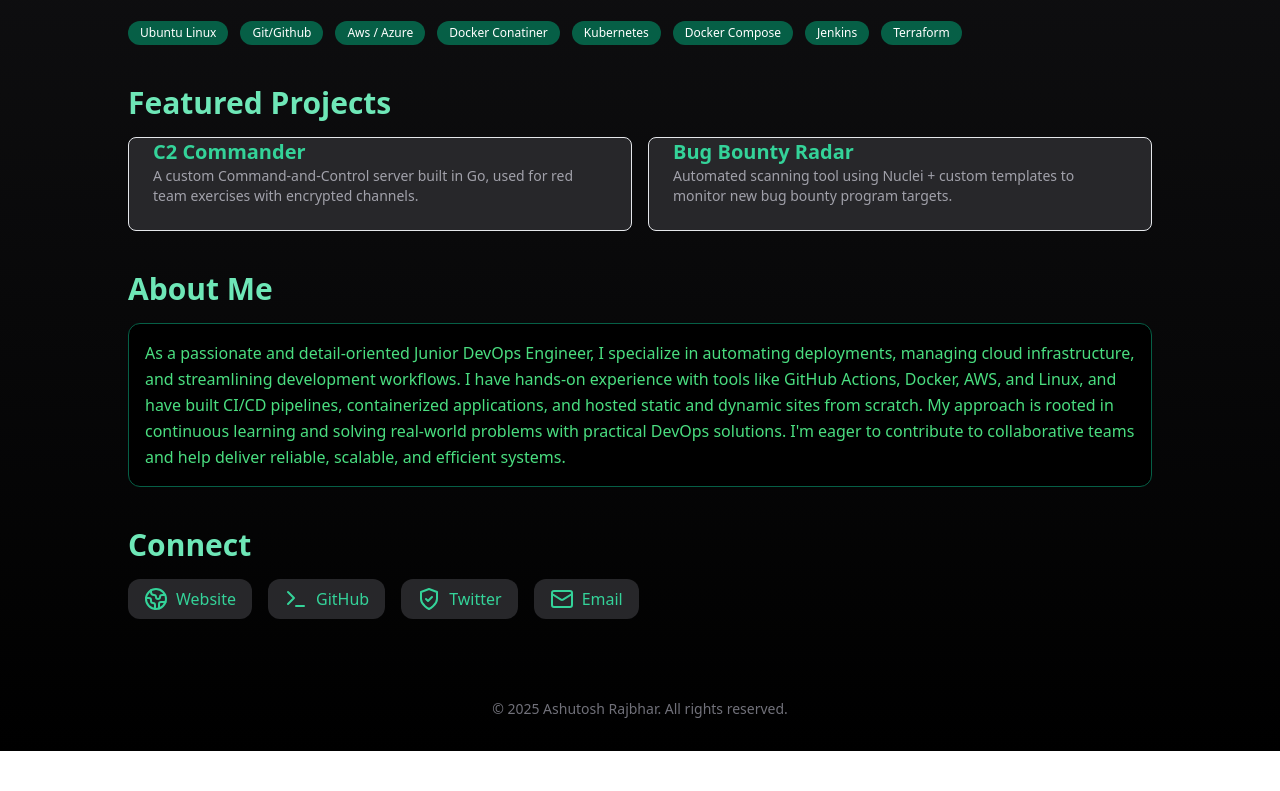
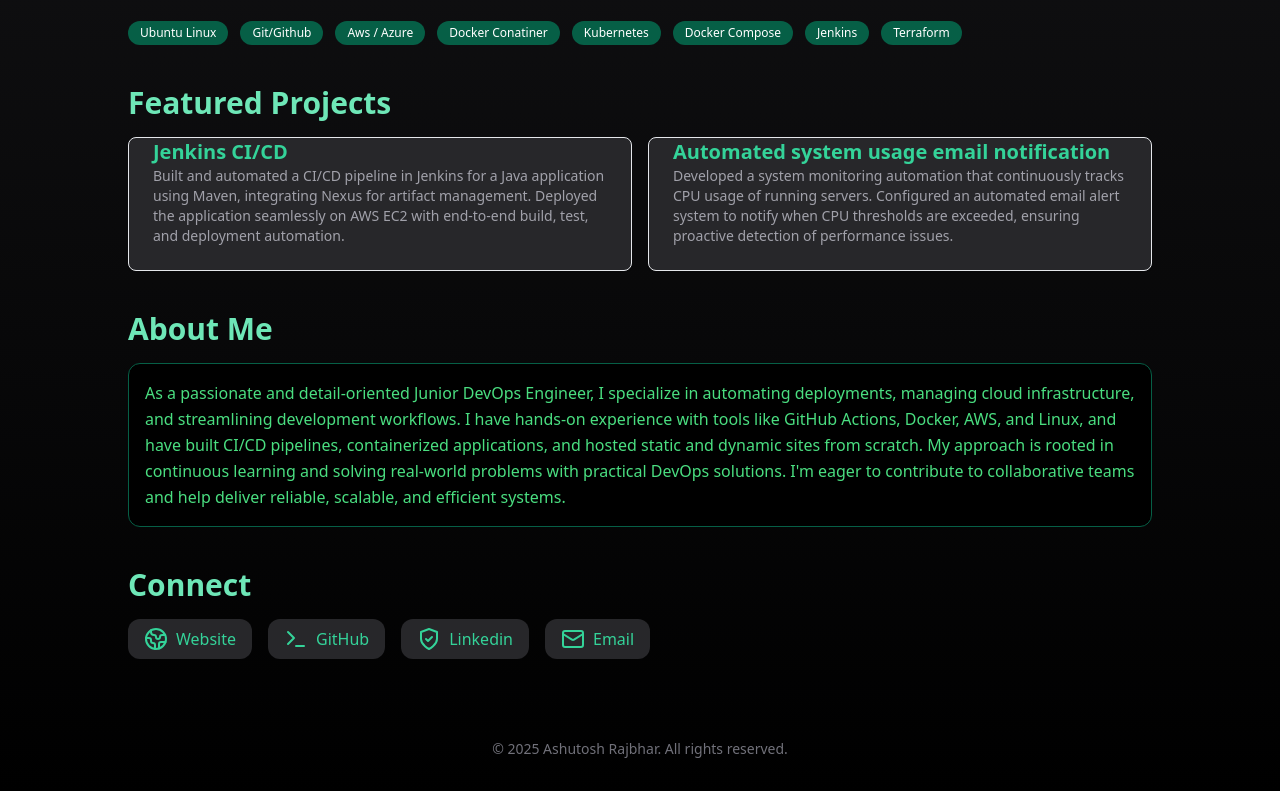
Before and after one commit to ARajbhar007/final-portfolio, a React (Vite) app: page / in a window 1280 px wide. Shown: the part 567-1358 px from the top of the page. Before the commit the page ends 1318 px from the top, so only its background shows below. Built offline with nearby package versions, Linux system fonts and the light colour scheme.

Commit message:
added projects

```diff
--- a/Devops_Ashutosh.jsx
+++ b/Devops_Ashutosh.jsx
@@ -23,9 +23,9 @@ const portfolio = {
   ],
   socialLinks: {
     website: "https://zerotrace.dev",
-    github: "https://github.com/zerotrace007",
+    github: "https://github.com/ARajbhar007/",
     twitter: "https://twitter.com/zerotrace007",
-    email: "mailto:zerotrace@cybermail.com",
+    email: "arajbhar140@gmail.com",
     resume: "/Resume.pdf"
   },
   blogPosts: [
@@ -111,14 +111,14 @@ export default function EthicalHackerPortfolio() {
           <div className="grid grid-cols-1 md:grid-cols-2 gap-4">
             <Card className="bg-zinc-800">
               <CardContent className="p-4">
-                <h3 className="text-xl font-semibold text-emerald-400">C2 Commander</h3>
-                <p className="text-sm text-zinc-400">A custom Command-and-Control server built in Go, used for red team exercises with encrypted channels.</p>
+                <h3 className="text-xl font-semibold text-emerald-400">Jenkins CI/CD</h3>
+                <p className="text-sm text-zinc-400">Built and automated a CI/CD pipeline in Jenkins for a Java application using Maven, integrating Nexus for artifact management. Deployed the application seamlessly on AWS EC2 with end-to-end build, test, and deployment automation.</p>
               </CardContent>
             </Card>
             <Card className="bg-zinc-800">
               <CardContent className="p-4">
-                <h3 className="text-xl font-semibold text-emerald-400">Bug Bounty Radar</h3>
-                <p className="text-sm text-zinc-400">Automated scanning tool using Nuclei + custom templates to monitor new bug bounty program targets.</p>
+                <h3 className="text-xl font-semibold text-emerald-400">Automated system usage email notification</h3>
+                <p className="text-sm text-zinc-400">Developed a system monitoring automation that continuously tracks CPU usage of running servers. Configured an automated email alert system to notify when CPU thresholds are exceeded, ensuring proactive detection of performance issues.</p>
               </CardContent>
             </Card>
           </div>
@@ -138,7 +138,7 @@ export default function EthicalHackerPortfolio() {
           <div className="flex flex-wrap gap-4">
             <a href={portfolio.socialLinks.website} target="_blank" rel="noopener noreferrer" className="flex items-center gap-2 bg-zinc-800 px-4 py-2 rounded-xl text-emerald-400"><Globe2 /> Website</a>
             <a href={portfolio.socialLinks.github} target="_blank" rel="noopener noreferrer" className="flex items-center gap-2 bg-zinc-800 px-4 py-2 rounded-xl text-emerald-400"><Terminal /> GitHub</a>
-            <a href={portfolio.socialLinks.twitter} target="_blank" rel="noopener noreferrer" className="flex items-center gap-2 bg-zinc-800 px-4 py-2 rounded-xl text-emerald-400"><ShieldCheck /> Twitter</a>
+            <a href={portfolio.socialLinks.twitter} target="_blank" rel="noopener noreferrer" className="flex items-center gap-2 bg-zinc-800 px-4 py-2 rounded-xl text-emerald-400"><ShieldCheck /> Linkedin</a>
             <a href={portfolio.socialLinks.email} className="flex items-center gap-2 bg-zinc-800 px-4 py-2 rounded-xl text-emerald-400"><Mail /> Email</a>
           </div>
         </section>
```
